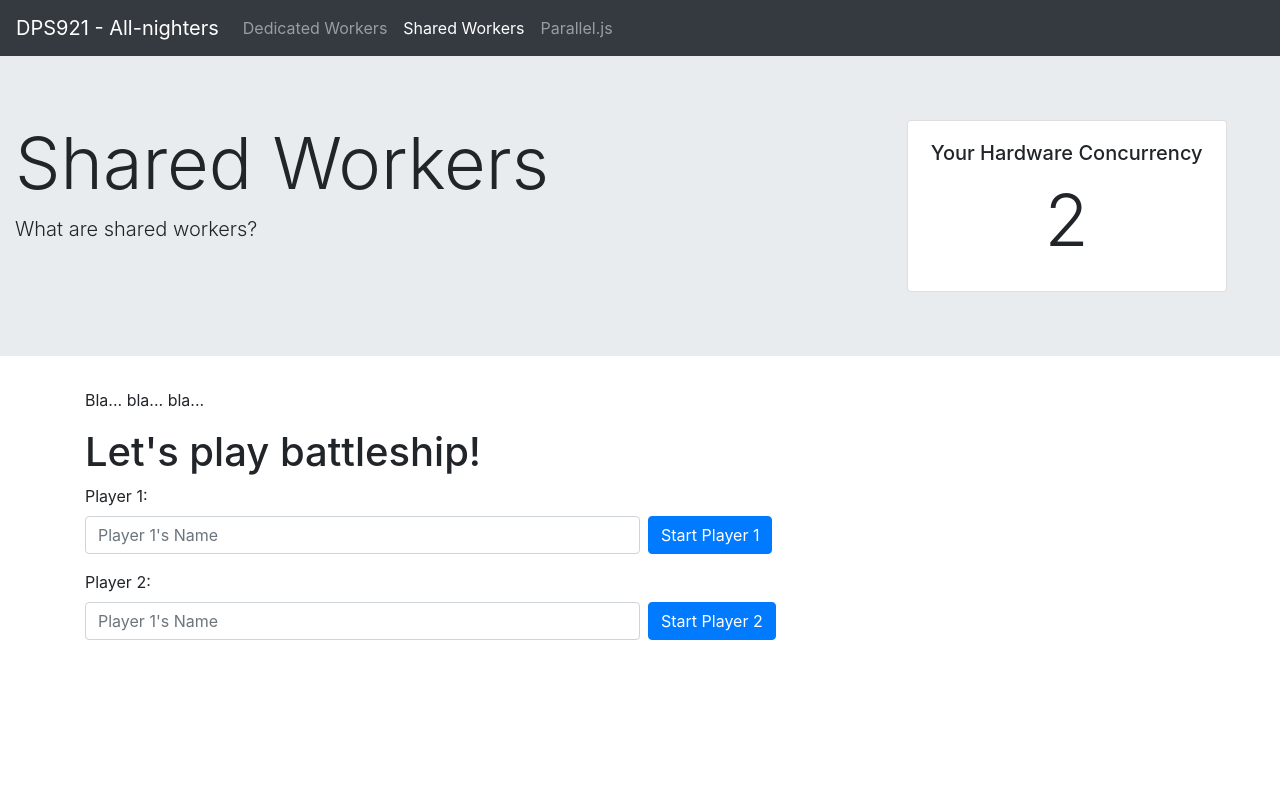
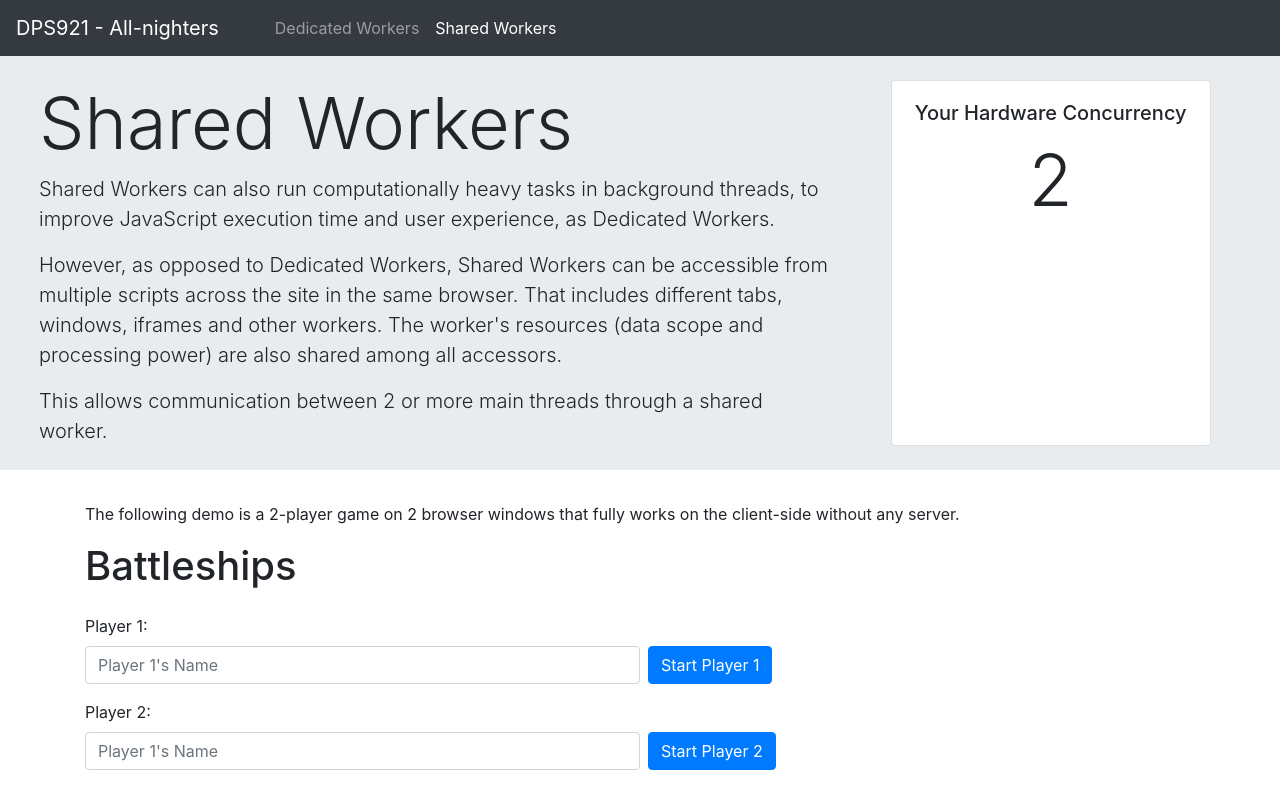
Before and after one commit to vitokhangnguyen/WebWorkerDemo, a plain HTML site: page shared.html in a window 1280 px wide. Drawn offline with nearby package versions, Linux system fonts and the light colour scheme.

Commit message:
Add content to shared worker

```diff
--- a/scripts/battleship.js
+++ b/scripts/battleship.js
@@ -117,7 +117,6 @@ function fireTorpedo(event) {
 }
 
 let resultPopupMegElem = document.querySelector('#resultPopup').getElementsByClassName('modal-message')[0];
-
 function onBeingFiredAt({ row, col }) {
 	let targetedSquare = document.getElementById(`m${row}${col}`);
 	unlock_enemy_board();
--- a/shared.html
+++ b/shared.html
@@ -15,7 +15,7 @@
     <!-- Navbar -->
     <nav class="navbar navbar-expand-lg navbar-dark bg-dark">
         <!-- Navbar content -->
-        <a class="navbar-brand" href="./index.html">DPS921 - All-nighters</a>
+        <a class="navbar-brand mr-5" href="./index.html">DPS921 - All-nighters</a>
         <button class="navbar-toggler" type="button" data-toggle="collapse" data-target="#navbarNavDropdown"
             aria-controls="navbarNavDropdown" aria-expanded="false" aria-label="Toggle navigation">
             <span class="navbar-toggler-icon"></span>
@@ -28,22 +28,33 @@
                 <li class="nav-item active">
                     <a class="nav-link" href="./shared.html">Shared Workers</a>
                 </li>
-                <li class="nav-item">
+                <!-- <li class="nav-item">
                     <a class="nav-link" href="./libraries.html">Parallel.js</a>
-                </li>
+                </li> -->
             </ul>
         </div>
     </nav>
 
 
     <!-- Header -->
-    <div class="jumbotron jumbotron-fluid">
+    <div class="jumbotron jumbotron-fluid p-4">
         <div class="container-fluid">
             <div class="row">
                 <div class="col-8">
                     <!-- Page Description -->
                     <h1 class="display-3">Shared Workers</h1>
-                    <p class="lead">What are shared workers?</p>
+                    <p class="lead">
+                        Shared Workers can also run computationally heavy tasks in background threads,
+                        to improve JavaScript execution time and user experience, as Dedicated Workers.
+                    </p>
+                    <p class="lead">
+                        However, as opposed to Dedicated Workers, Shared Workers can be accessible from multiple scripts
+                        across the site in the same browser. That includes different tabs, windows, iframes and other workers.
+                        The worker's resources (data scope and processing power) are also shared among all accessors.
+                    </p>
+                    <p class="lead mb-0">
+                        This allows communication between 2 or more main threads through a shared worker.
+                    </p>
                 </div>
                 <!-- Concurrency Card -->
                 <div class="col-4 d-flex justify-content-center">
@@ -63,11 +74,11 @@
         <!-- Introduction -->
         <div class="container">
             <p>
-                Bla... bla... bla...
+                The following demo is a 2-player game on 2 browser windows that fully works on the client-side without any server.
             </p>
         </div>
         <div class="container">
-            <h1>Let's play battleship!</h1>
+            <h1 class="mb-4">Battleships</h1>
             <form>
                 <div class="form-group">
                     <label class="label">Player 1:</label>
```
Also changed, not shown: index.html (+12 -7 lines), libraries.html (+2 -2 lines).
